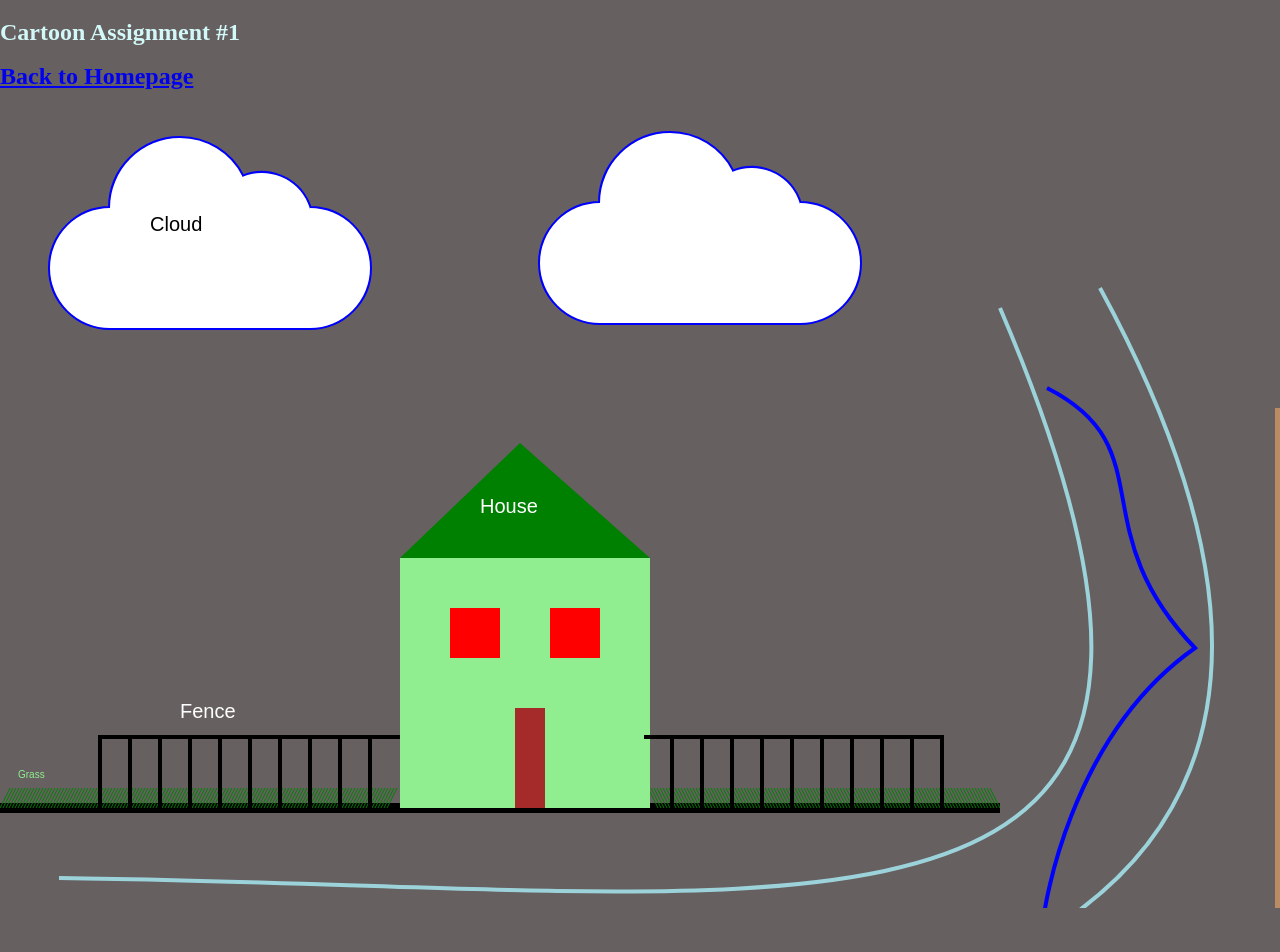
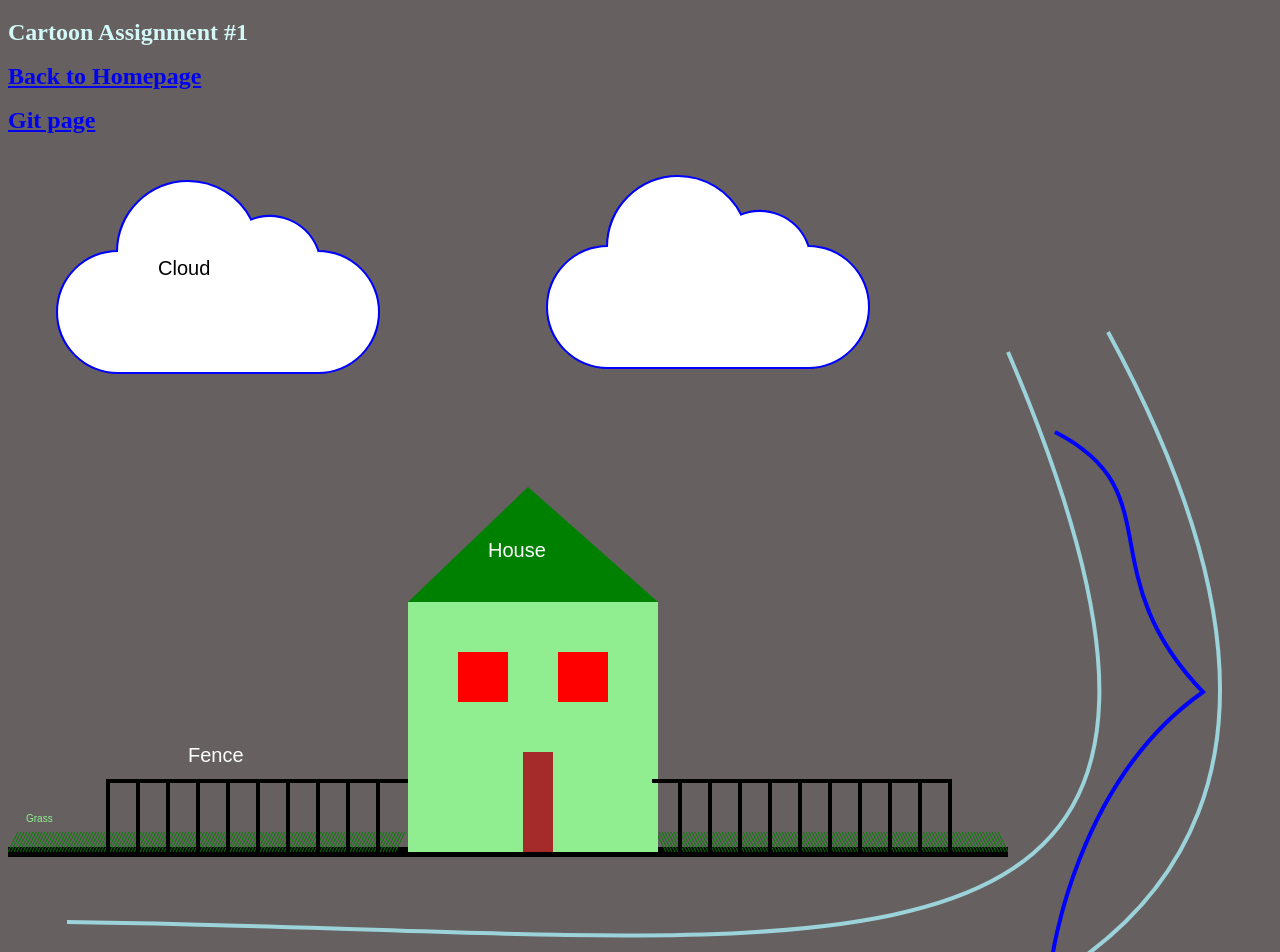
Before and after one commit to Foiz-Ashik/cartoon, a plain HTML site: page index.html in a window 1280 px wide. Before the commit the page ends 911 px from the top, so only its background shows below. Drawn offline with Linux system fonts and the light colour scheme.

Commit message:
Update index.html

```diff
--- a/index.html
+++ b/index.html
@@ -5,6 +5,7 @@
  <h2 style="color:rgb(211, 248, 248)"> Cartoon Assignment #1</h2>
 
  <h2><a href="https://foiz-ashik.github.io/">Back to Homepage</a> </h2>
+ <h2><a href="https://github.com/Foiz-Ashik/cartoon">Git page</a> </h2>
 
     <style>
 
@@ -14,7 +15,7 @@
         }
         body {
 
-            margin: 0;
+            margin: 10;
             line-height: 1;
             color:rgb(12, 2, 2);
 
```
